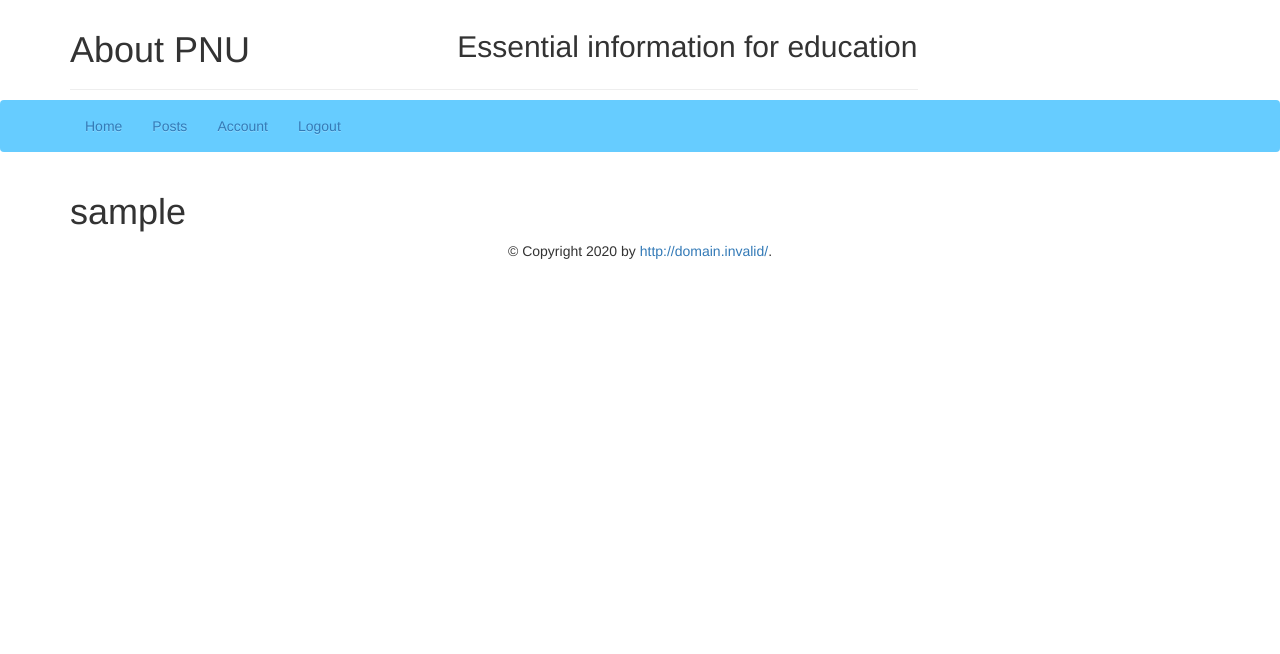
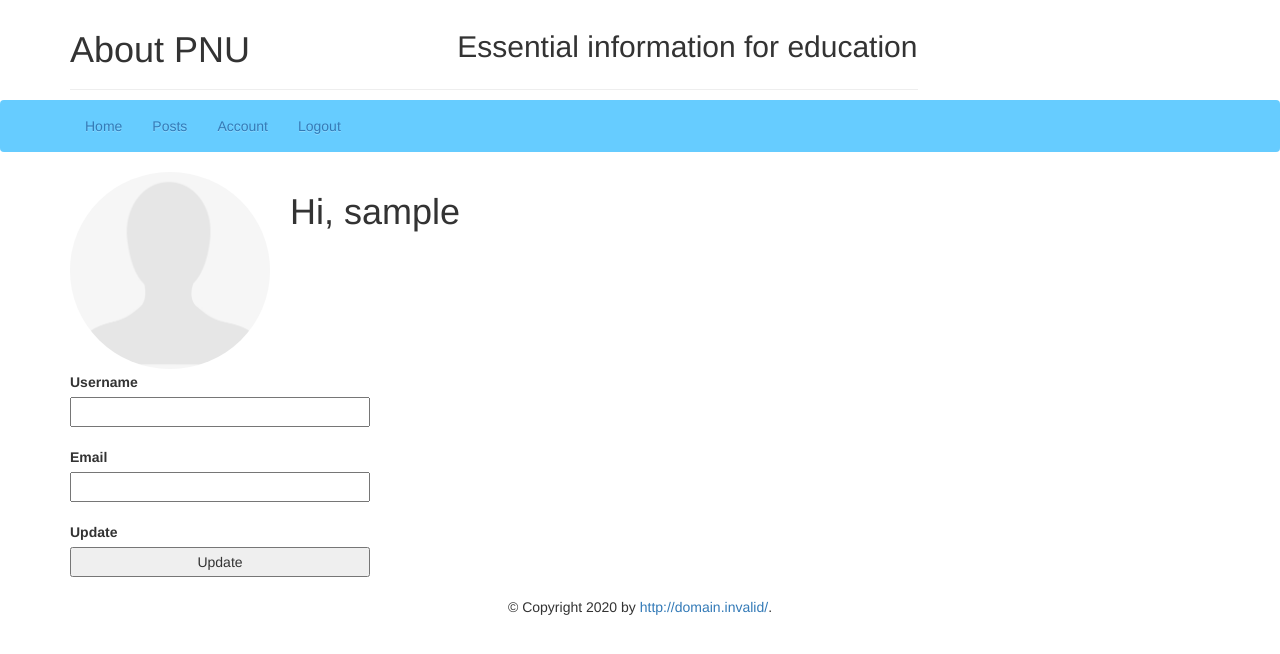
Before and after one commit to MuzykaAndrii/simple-flask-blog, a Flask app: page /account in a window 1280 px wide. Shown: the top 654 px of the page. Run offline with Flask 2, Linux system fonts and the light colour scheme; the visitor is signed in with stand-in values (Sample User, id 1); data comes from the database, SQL or seed files in the repository; both versions use the stored data as it was after the commit; some libraries are stand-ins or nearby versions.

Commit message:
user update page without controller

```diff
--- a/app/forms.py
+++ b/app/forms.py
@@ -2,6 +2,7 @@ from flask_wtf import FlaskForm
 from wtforms import StringField, PasswordField, BooleanField, SubmitField
 from wtforms.validators import DataRequired, Length, Email, EqualTo, ValidationError, Regexp
 from app.models import User
+from flask_login import current_user
 
 class RegistrationForm(FlaskForm):
     username = StringField('Username', validators=[Length(min=4, max=25,
@@ -33,3 +34,19 @@ class LoginForm(FlaskForm):
     password = PasswordField('Password', validators=[DataRequired()])
     remember = BooleanField('Remember Me')
     submit = SubmitField('Login')
+
+class UpdateAccountForm(RegistrationForm):
+
+    submit = SubmitField('Update')
+
+    def validate_username(self, username):
+        if username.data != current_user.username:
+            result = User.query.filter_by(username=username.data).first()
+            if result:
+                raise ValidationError('That username already taken, please choose another')
+
+    def validate_email(self, username):
+        if email.data != current_user.email:
+            result = User.query.filter_by(username=email.data).first()
+            if result:
+                raise ValidationError('That email already taken, please choose another')
--- a/app/models.py
+++ b/app/models.py
@@ -11,7 +11,7 @@ class User(UserMixin, db.Model):
     id = db.Column(db.Integer, primary_key = True)
     username = db.Column(db.String(20), unique=True, nullable=False)
     email = db.Column(db.String(120), unique=True, nullable=False)
-    image_file = db.Column(db.String(20), nullable=False, default='default.jpg')
+    image_file = db.Column(db.String(20), nullable=False, default='default.png')
     password = db.Column(db.String(60), nullable=False)
     posts = db.relationship('Post', backref='author', lazy=True)
 
--- a/app/static/css/style.css
+++ b/app/static/css/style.css
@@ -18,3 +18,19 @@ form {
     margin: 0 auto;
     width: 300px;
 }
+.user_acc {
+    display: flex;
+}
+.user-acc-wrapper {
+    width: 200px;
+    height: 200px;
+    margin-right: 20px;
+}
+.user-img {
+    width: 100%;
+    border-radius: 50%;
+}
+
+.update-form {
+    margin-left: 0;
+}
--- a/app/templates/account.html
+++ b/app/templates/account.html
@@ -1,6 +1,26 @@
 {% extends 'base.html' %}
 {% block content %}
 
-<h1>{{ current_user.username }}</h1>
+<div class="user_acc">
+    <div class="user-acc-wrapper">
+        <img src="{{ image_file }}" alt="" class="user-img">
+    </div>
+    <h1>Hi, {{ current_user.username }}</h1>
+</div>
+
+
+{% from "_render_field.html" import render_field %}
+
+<form class="update-form" method="POST" action="{{url_for('account')}}">
+
+ {{ form.csrf_token }}
+
+ {{ render_field(form.username) }}
+
+ {{ render_field(form.email) }}
+
+ {{render_field(form.submit)}}
+
+</form>
 
 {% endblock %}
--- a/app/views.py
+++ b/app/views.py
@@ -1,6 +1,6 @@
 from flask import render_template, url_for, redirect, request, flash
 from app import app
-from app.forms import RegistrationForm, LoginForm
+from app.forms import RegistrationForm, LoginForm, UpdateAccountForm
 from app.models import User, Post
 from app import bcrypt
 from flask_login import current_user, login_user, logout_user, login_required
@@ -87,4 +87,7 @@ def logout():
 @app.route('/account')
 @login_required
 def account():
-    return render_template('account.html', title='Account')
+    form = UpdateAccountForm()
+
+    image_file = url_for('static', filename='profile_pics/' + current_user.image_file)
+    return render_template('account.html', title='Account', image_file=image_file, form=form)
```
Also changed, not shown: site.db.
